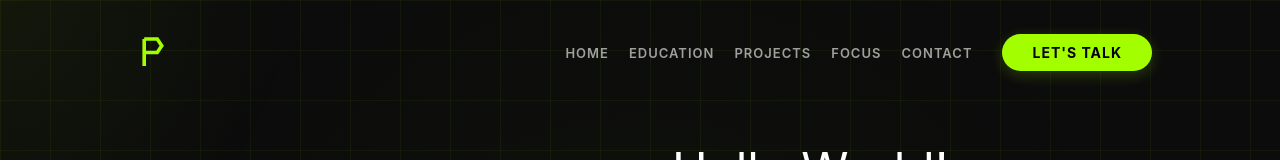
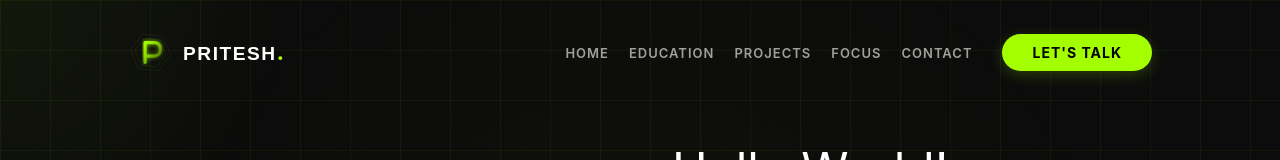
Before and after one commit to BachhavPritesh/PROTFOLIO, a React (Vite) app in the folder pritesh/PRITESH/: page / in a window 1280 px wide. Shown: the top 160 px of the page. Built offline with nearby package versions, Linux system fonts and the light colour scheme.

Commit message:
feat: upgrade navbar logo to a dynamic premium design

```diff
--- a/pritesh/PRITESH/src/components/Navbar.jsx
+++ b/pritesh/PRITESH/src/components/Navbar.jsx
@@ -55,22 +55,86 @@ const Navbar = () => {
                     transition: 'background-color 0.3s ease'
                 }}
             >
-                {/* Mini Logo */}
+                {/* Modern Brand Logo */}
                 <motion.div
-                    whileHover={{ scale: 1.1 }}
-                    style={{ display: 'flex', alignItems: 'center', cursor: 'pointer', zIndex: 1001 }}
+                    whileHover={{ scale: 1.05 }}
+                    style={{ display: 'flex', alignItems: 'center', cursor: 'pointer', zIndex: 1001, gap: '10px' }}
                     onClick={(e) => scrollToSection(e, '#home')}
                 >
-                    <svg viewBox="0 0 100 100" style={{ width: isMobile ? '30px' : '45px', height: isMobile ? '30px' : '45px' }}>
-                        <rect x="32" y="20" width="8" height="60" fill="var(--accent-color)" />
-                        <path
-                            d="M40 20 L65 20 L75 35 L65 50 L40 50"
+                    <svg viewBox="0 0 100 100" style={{ width: isMobile ? '35px' : '45px', height: isMobile ? '35px' : '45px', overflow: 'visible' }}>
+                        <defs>
+                            <linearGradient id="neonGradient" x1="0%" y1="0%" x2="100%" y2="100%">
+                                <stop offset="0%" stopColor="var(--accent-color)" />
+                                <stop offset="100%" stopColor="var(--accent-color)" stopOpacity="0.2" />
+                            </linearGradient>
+                            <filter id="glow" x="-20%" y="-20%" width="140%" height="140%">
+                                <feGaussianBlur stdDeviation="5" result="blur" />
+                                <feComposite in="SourceGraphic" in2="blur" operator="over" />
+                            </filter>
+                        </defs>
+
+                        {/* Rotating geometric frame */}
+                        <motion.polygon
+                            points="50,5 89,27 89,72 50,95 11,72 11,27"
                             fill="transparent"
-                            stroke="var(--accent-color)"
-                            strokeWidth="8"
-                            strokeLinecap="square"
+                            stroke="rgba(255,255,255,0.08)"
+                            strokeWidth="1.5"
+                            animate={{ rotate: 360 }}
+                            transition={{ duration: 15, repeat: Infinity, ease: "linear" }}
+                            style={{ transformOrigin: "50px 50px" }}
+                        />
+                        <motion.polygon
+                            points="50,15 80,32 80,68 50,85 20,68 20,32"
+                            fill="transparent"
+                            stroke="rgba(163, 255, 0, 0.15)"
+                            strokeWidth="1"
+                            animate={{ rotate: -360 }}
+                            transition={{ duration: 25, repeat: Infinity, ease: "linear" }}
+                            style={{ transformOrigin: "50px 50px" }}
+                        />
+
+                        {/* Stylized P */}
+                        <motion.path
+                            d="M38,72 L38,28 L58,28 C68,28 72,34 72,43 C72,52 68,58 58,58 L38,58"
+                            fill="transparent"
+                            stroke="url(#neonGradient)"
+                            strokeWidth="7"
+                            strokeLinecap="round"
+                            strokeLinejoin="round"
+                            filter="url(#glow)"
+                            initial={{ pathLength: 0, opacity: 0 }}
+                            animate={{ pathLength: 1, opacity: 1 }}
+                            transition={{ duration: 1.5, ease: "easeOut" }}
+                        />
+
+                        {/* Accent dot */}
+                        <motion.circle
+                            cx="55"
+                            cy="43"
+                            r="3.5"
+                            fill="#fff"
+                            initial={{ scale: 0 }}
+                            animate={{ scale: [0, 1.5, 1] }}
+                            transition={{ delay: 1.5, duration: 0.5 }}
                         />
                     </svg>
+
+                    {!isMobile && (
+                        <motion.span
+                            initial={{ opacity: 0, x: -10 }}
+                            animate={{ opacity: 1, x: 0 }}
+                            transition={{ delay: 0.5, duration: 0.8 }}
+                            style={{
+                                fontSize: '1.2rem',
+                                fontWeight: '900',
+                                color: '#fff',
+                                letterSpacing: '1.5px',
+                                fontFamily: "'Syne', sans-serif"
+                            }}
+                        >
+                            PRITESH<span style={{ color: 'var(--accent-color)' }}>.</span>
+                        </motion.span>
+                    )}
                 </motion.div>
 
                 {/* Desktop Links */}
```
